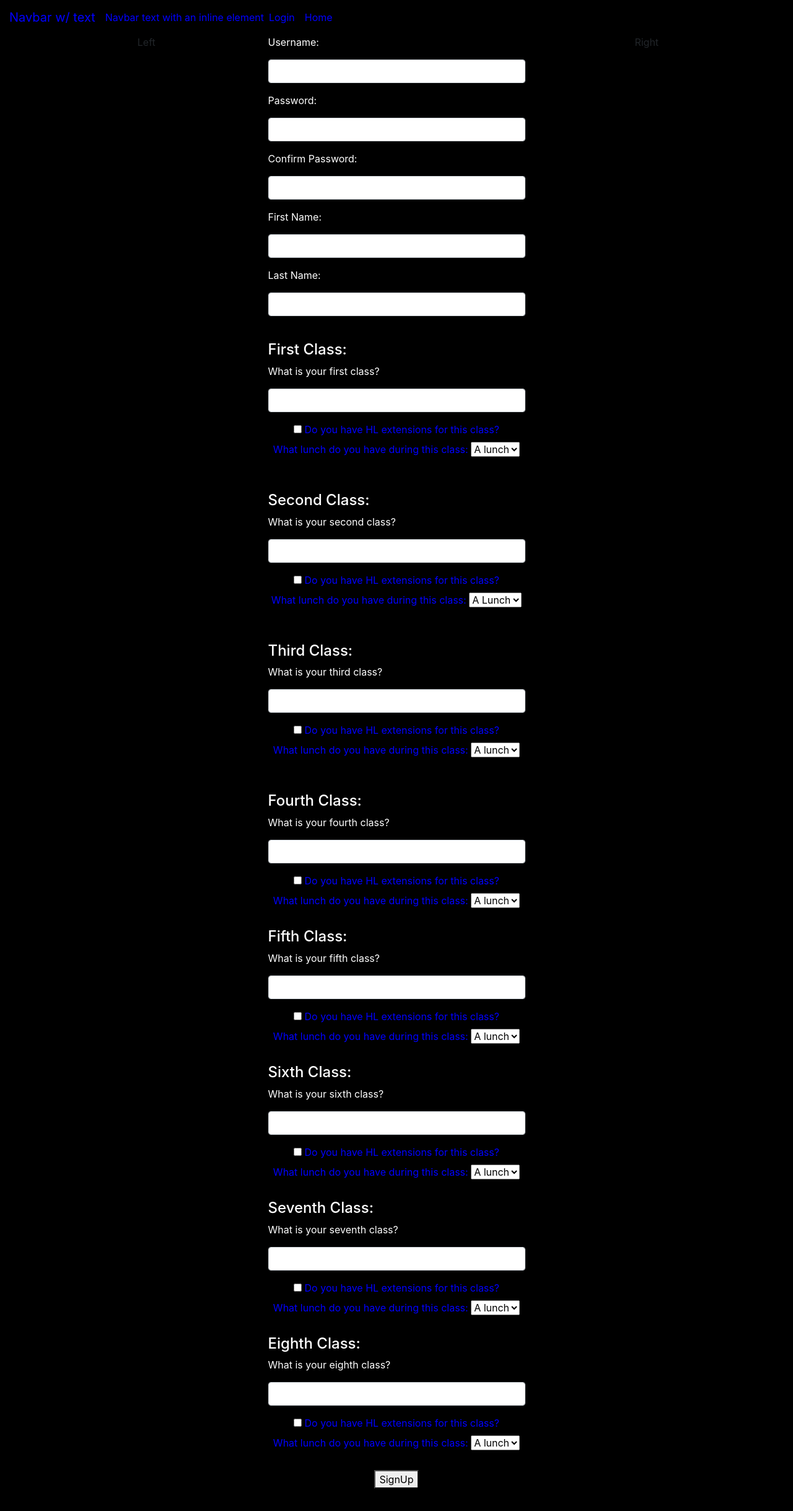
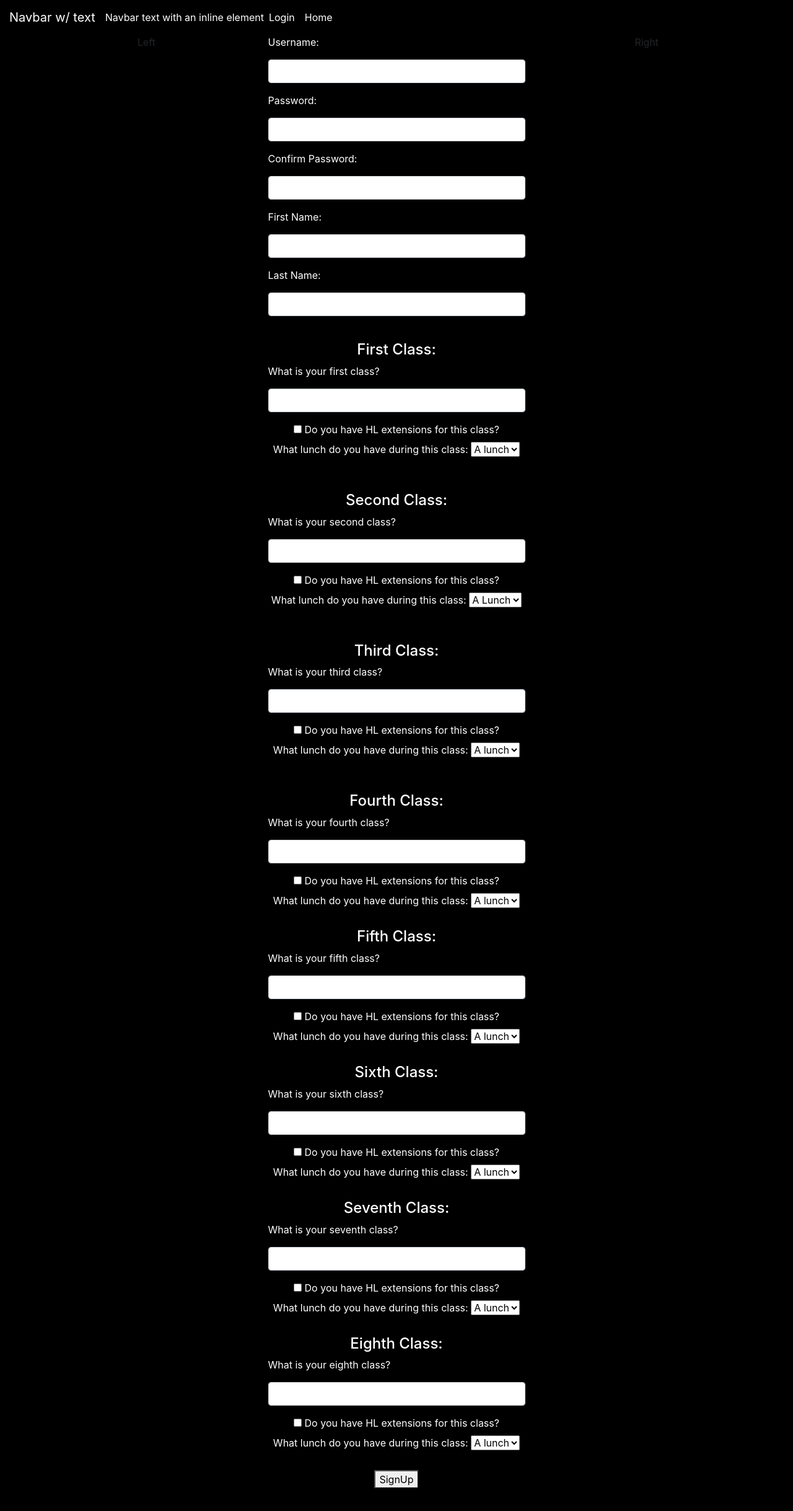
Before and after one commit to Jotham5697/TodayIS, a website: page templates/signUp.html in a window 1280 px wide. Shown: the whole page at 62% size. Drawn offline with nearby package versions, Linux system fonts and the light colour scheme; files that its build step writes are made by us from their sources.

Commit message:
Updated Login

```diff
--- a/public/css/style.css
+++ b/public/css/style.css
@@ -6,13 +6,21 @@
 
 
 body{
-    background-color: bl !important;
+    background-color: black !important;
     background-repeat: no-repeat;
     background-size: 100% 100%;
     background-attachment: fixed;
     background-position: 52% 80% ;
 }
 
+p{
+    color: white;
+    text-align: left;
+}
+
+h4{
+    color: white;
+}
 
 /* body{
     background-color: rgb(79, 79, 79) !important;
@@ -57,9 +65,8 @@ ul {
 }
 
 .white{
-    color: white;
+    color: white !important;
 }
-
 
 
 .center{
--- a/templates/signUp.html
+++ b/templates/signUp.html
@@ -14,47 +14,24 @@
 
 <body>
 
-    <style>
-        body {
-            background-color: black;
-            text-align: left;
-        }
 
-        p {
-            color: white;
-            text-align: left;
-        }
-
-        label {
-            color: white;
-        }
-
-        select {
-            align-self: left !important;
-        }
-
-        h4 {
-            text-align: left;
-            color: white;
-        }
-    </style>
     <nav id=nav class="navbar navbar navbar-expand-lg navbar-dark trans navbar-nav" data-bs-theme="dark">
         <div class="container-fluid">
-            <a class="navbar-brand blue" href="#">Navbar w/ text</a>
+            <a class="navbar-brand white" href="#">Navbar w/ text</a>
             <button class="navbar-toggler" type="button" data-bs-toggle="collapse" data-bs-target="#navbarText"
                 aria-controls="navbarText" aria-expanded="false" aria-label="Toggle navigation">
                 <span class="navbar-toggler-icon"></span>
             </button>
             <div class="collapse navbar-collapse" id="navbarText">
-                <span class="navbar-text blue">
+                <span class="navbar-text white">
                     Navbar text with an inline element
                 </span>
                 <ul class="navbar-nav me-auto mb-2 mb-lg-0">
                     <li class="nav-item">
-                        <a class="nav-link active blue" aria-current="page" href="login.html">Login</a>
+                        <a class="nav-link active white" aria-current="page" href="login.html">Login</a>
                     </li>
                     <li class="nav-item">
-                        <a class="nav-link blue" href="/">Home</a>
+                        <a class="nav-link white" href="/">Home</a>
                     </li>
                 </ul>
 
@@ -104,10 +81,10 @@
                     </div>
                     <div>
                         <input type="checkbox" id="hl1" name="hl1" value="HL">
-                        <label for="hl1" class="blue">Do you have HL extensions for this class?</label>
+                        <label for="hl1" class="white">Do you have HL extensions for this class?</label>
                     </div>
                     <div>
-                        <label for="lunch1" class="blue">What lunch do you have during this class:</label>
+                        <label for="lunch1" class="white">What lunch do you have during this class:</label>
                         <select class="form-select form-select-sm" aria-label="Small select example" name="lunch1">
                             <option selected value=1> A lunch</option>
                             <option value="2">B</option>
@@ -129,10 +106,10 @@
                     </div>
                     <div>
                         <input type="checkbox" id="hl2" name="hl2" value="HL">
-                        <label for="hl2" class="blue">Do you have HL extensions for this class?</label>
+                        <label for="hl2" class="white">Do you have HL extensions for this class?</label>
                     </div>
                     <div>
-                        <label for="lunch2" class="blue">What lunch do you have during this class:</label>
+                        <label for="lunch2" class="white">What lunch do you have during this class:</label>
                         <select class="form-select form-select-sm" aria-label="Small select example" name="lunch2">
                             <option selected value=1> A Lunch</option>
                             <option value="2">B Lunch</option>
@@ -154,10 +131,10 @@
                     </div>
                     <div>
                         <input type="checkbox" id="hl3" name="hl3" value="HL">
-                        <label for="hl3" class="blue">Do you have HL extensions for this class?</label>
+                        <label for="hl3" class="white">Do you have HL extensions for this class?</label>
                     </div>
                     <div>
-                        <label for="lunch3" class="blue">What lunch do you have during this class:</label>
+                        <label for="lunch3" class="white">What lunch do you have during this class:</label>
                         <select class="form-select form-select-sm" aria-label="Small select example" name="lunch3">
                             <option selected value=1> A lunch</option>
                             <option value="2">B</option>
@@ -178,10 +155,10 @@
                     </div>
                     <div>
                         <input type="checkbox" id="hl4" name="hl4" value="HL">
-                        <label for="hl4" class="blue">Do you have HL extensions for this class?</label>
+                        <label for="hl4" class="white">Do you have HL extensions for this class?</label>
                     </div>
                     <div>
-                        <label for="lunch4" class="blue">What lunch do you have during this class:</label>
+                        <label for="lunch4" class="white">What lunch do you have during this class:</label>
                         <select class="form-select form-select-sm" aria-label="Small select example" name="lunch4">
                             <option selected value=1> A lunch</option>
                             <option value="2">B</option>
@@ -201,10 +178,10 @@
                     </div>
                     <div>
                         <input type="checkbox" id="hl5" name="hl5" value="HL">
-                        <label for="hl5" class="blue">Do you have HL extensions for this class?</label>
+                        <label for="hl5" class="white">Do you have HL extensions for this class?</label>
                     </div>
                     <div>
-                        <label for="lunch5" class="blue">What lunch do you have during this class:</label>
+                        <label for="lunch5" class="white">What lunch do you have during this class:</label>
                         <select class="form-select form-select-sm" aria-label="Small select example" name="lunch5">
                             <option selected value=1> A lunch</option>
                             <option value="2">B</option>
@@ -224,10 +201,10 @@
                     </div>
                     <div>
                         <input type="checkbox" id="hl6" name="hl6" value="HL">
-                        <label for="hl6" class="blue">Do you have HL extensions for this class?</label>
+                        <label for="hl6" class="white">Do you have HL extensions for this class?</label>
                     </div>
                     <div>
-                        <label for="lunch6" class="blue">What lunch do you have during this class:</label>
+                        <label for="lunch6" class="white">What lunch do you have during this class:</label>
                         <select class="form-select form-select-sm" aria-label="Small select example" name="lunch6">
                             <option selected value=1> A lunch</option>
                             <option value="2">B</option>
@@ -248,10 +225,10 @@
                     </div>
                     <div>
                         <input type="checkbox" id="hl7" name="hl7" value="HL">
-                        <label for="hl7" class="blue">Do you have HL extensions for this class?</label>
+                        <label for="hl7" class="white">Do you have HL extensions for this class?</label>
                     </div>
                     <div>
-                        <label for="lunch7" class="blue">What lunch do you have during this class:</label>
+                        <label for="lunch7" class="white">What lunch do you have during this class:</label>
                         <select class="form-select form-select-sm" aria-label="Small select example" name="lunch7">
                             <option selected value=1> A lunch</option>
                             <option value="2">B</option>
@@ -272,10 +249,10 @@
                     </div>
                     <div>
                         <input type="checkbox" id="hl8" name="hl8" value="HL">
-                        <label for="hl8" class="blue">Do you have HL extensions for this class?</label>
+                        <label for="hl8" class="white">Do you have HL extensions for this class?</label>
                     </div>
                     <div>
-                        <label for="lunch8" class="blue">What lunch do you have during this class:</label>
+                        <label for="lunch8" class="white">What lunch do you have during this class:</label>
                         <select class="form-select form-select-sm" aria-label="Small select example" name="lunch8">
                             <option selected value=1> A lunch</option>
                             <option value="2">B</option>
@@ -298,32 +275,32 @@
 
     <!-- <script src="app.js"></script> -->
 
-    <!-- <label for="userInput" class="blue">Enter Username:</label>
+    <!-- <label for="userInput" class="white">Enter Username:</label>
     <input type="text" id="userName" size="10">
     <br>
 
-    <label for="userInput" class="blue">Firstname:</label>
+    <label for="userInput" class="white">Firstname:</label>
     <input type="text" id="fname" size="10">
     <br>
 
-    <label for="userInput" class="blue">Lastname:</label>
+    <label for="userInput" class="white">Lastname:</label>
     <input type="text" id="lname" size="10">
     <br>
 
-    <label for="userInput" class="blue">Password:</label>
+    <label for="userInput" class="white">Password:</label>
     <input type="text" id="password" size="10">
     <br>
 
-    <label for="userInput" class="blue">Confirm Password:</label>
+    <label for="userInput" class="white">Confirm Password:</label>
     <input type="text" id="Cpassword" size="10">
     <br>
 
-    <label for="userInput" class="blue">What is your A block Class?</label>
+    <label for="userInput" class="white">What is your A block Class?</label>
     <input type="text" id="blockA" size="10">
     <br>
     <input type="checkbox" id="Ahl" name="Ahl" value="HL">
-    <label for="Ahl" class="blue">Do you have HL extensions for this class?</label>
-    <label for="Alunch" class="blue">When you have this class third period what lunch do you have?</label>
+    <label for="Ahl" class="white">Do you have HL extensions for this class?</label>
+    <label for="Alunch" class="white">When you have this class third period what lunch do you have?</label>
     <select name="Alunch" id="Alunch">
        <option value="A">A Lunch</option>
        <option value="B">B Lunch</option>
```
Also changed, not shown: app.js (+10 -1 lines), templates/index.html (+5 -7 lines), templates/login.html (+31 -3 lines).
